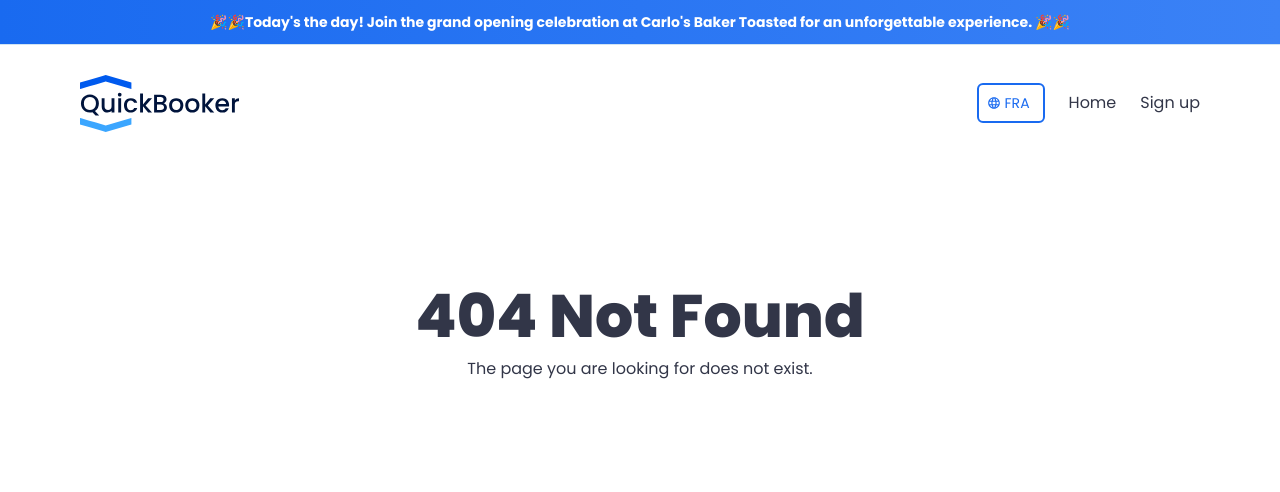
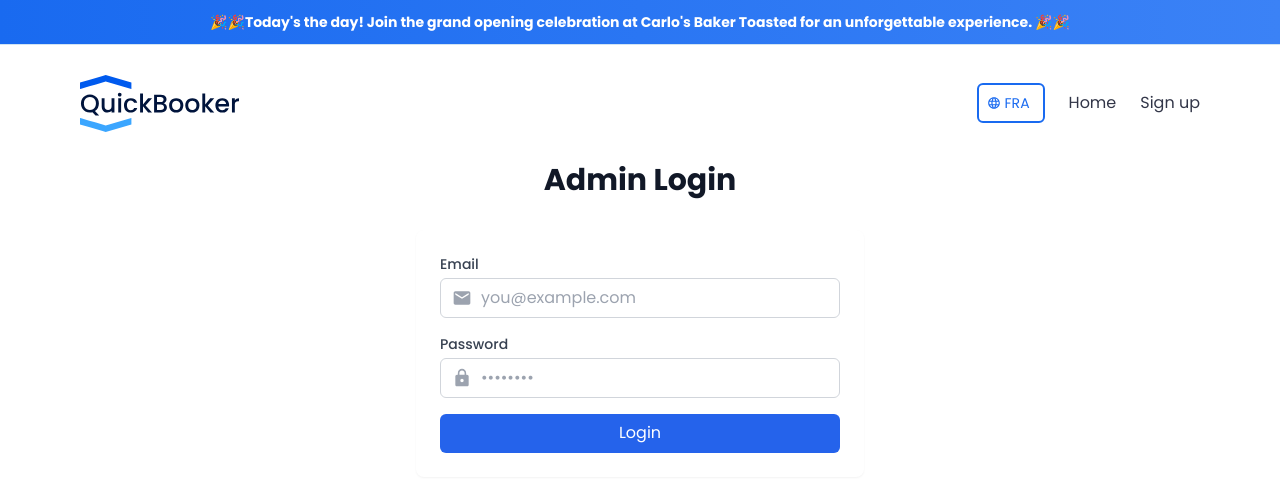
Before and after one commit to luisgcode/Quickbooker, a React (Vite) app: page /admin-login in a window 1280 px wide. Before the commit this address had no page. Shown: the top 492 px of the page. Built offline with nearby package versions, Linux system fonts and the light colour scheme.

Commit message:
Structuring routes according to user

```diff
--- a/src/App.jsx
+++ b/src/App.jsx
@@ -7,6 +7,8 @@
 import UserView from "./pages/UserView/UserView";
 import NotFound from "./pages/404/NotFound";
 import SignUp from "./pages/SignUp/SignUp";
+import AdminLogin from "./components/AdminLogin/AdminLogin"; // Asegúrate de importar el componente
+import AdminView from "./components/AdminView/AdminView"; // Asegúrate de importar el componente
 
 function App() {
   return (
@@ -16,6 +18,10 @@
         <Route path="/" element={<Homepage />} />
         <Route path="/userview" element={<UserView />} />
         <Route path="/signup" element={<SignUp />} />
+        <Route path="/admin-login" element={<AdminLogin />} />{" "}
+        {/* Ruta para Admin Login */}
+        <Route path="/admin-view" element={<AdminView />} />{" "}
+        {/* Ruta para Admin View */}
         <Route path="*" element={<NotFound />} />
       </Routes>
     </div>
--- /dev/null
+++ b/src/components/AdminLogin/AdminLogin.jsx
@@ -0,0 +1,91 @@
+import React, { useState } from "react";
+import { useNavigate } from "react-router-dom";
+import { signInWithEmailAndPassword } from "firebase/auth";
+import { auth } from "../../firebase";
+import { MdEmail, MdLock } from "react-icons/md"; // Importa los iconos que se usaron en SignUp
+
+const AdminLogin = () => {
+  const [email, setEmail] = useState("");
+  const [password, setPassword] = useState("");
+  const [error, setError] = useState("");
+  const navigate = useNavigate();
+
+  const handleLogin = async (e) => {
+    e.preventDefault();
+    try {
+      // Intentar iniciar sesión con las credenciales
+      await signInWithEmailAndPassword(auth, email, password);
+      navigate("/admin-view"); // Redirigir a la vista de admin si el login es exitoso
+    } catch (err) {
+      setError("Invalid credentials. Please try again.");
+    }
+  };
+
+  return (
+    <section>
+      <div className="flex flex-col items-center">
+        <h2 className="text-3xl font-bold text-gray-900 mb-8">Admin Login</h2>
+
+        {/* Formulario de inicio de sesión */}
+        <div className="w-full max-w-md">
+          <div className="bg-white rounded-lg shadow-sm p-6 animate-fadeIn">
+            <form className="space-y-4" onSubmit={handleLogin}>
+              {/* Campo de Email */}
+              <div>
+                <label className="block text-sm font-medium text-gray-700 mb-1">
+                  Email
+                </label>
+                <div className="relative">
+                  <div className="absolute inset-y-0 left-0 pl-3 flex items-center pointer-events-none">
+                    <MdEmail className="h-5 w-5 text-gray-400" />
+                  </div>
+                  <input
+                    type="email"
+                    className="pl-10 w-full rounded-md border border-gray-300 py-2 px-3 focus:outline-none focus:ring-2 focus:ring-blueCompany focus:border-blueCompany"
+                    placeholder="you@example.com"
+                    value={email}
+                    onChange={(e) => setEmail(e.target.value)}
+                    required
+                  />
+                </div>
+              </div>
+
+              {/* Campo de Password */}
+              <div>
+                <label className="block text-sm font-medium text-gray-700 mb-1">
+                  Password
+                </label>
+                <div className="relative">
+                  <div className="absolute inset-y-0 left-0 pl-3 flex items-center pointer-events-none">
+                    <MdLock className="h-5 w-5 text-gray-400" />
+                  </div>
+                  <input
+                    type="password"
+                    className="pl-10 w-full rounded-md border border-gray-300 py-2 px-3 focus:outline-none focus:ring-2 focus:ring-blueCompany focus:border-blueCompany"
+                    placeholder="••••••••"
+                    value={password}
+                    onChange={(e) => setPassword(e.target.value)}
+                    required
+                  />
+                </div>
+              </div>
+
+              {/* Botón de Login */}
+              <button
+                type="submit"
+                className="w-full bg-blue-600 text-white rounded-md py-2 px-4 hover:bg-blue-700 focus:outline-none focus:ring-2 focus:ring-blueCompany focus:ring-offset-2"
+              >
+                Login
+              </button>
+            </form>
+
+            {/* Mostrar error si las credenciales no son válidas */}
+            {error && <p className="text-red-500 text-sm mt-2">{error}</p>}
+          </div>
+        </div>
+      </div>
+    </section>
+  );
+};
+
+export default AdminLogin;
--- /dev/null
+++ b/src/components/AdminView/AdminView.jsx
@@ -0,0 +1,7 @@
+import React from "react";
+
+const AdminView = () => {
+  return <div>Welcome to the Admin View</div>;
+};
+
+export default AdminView;
```
